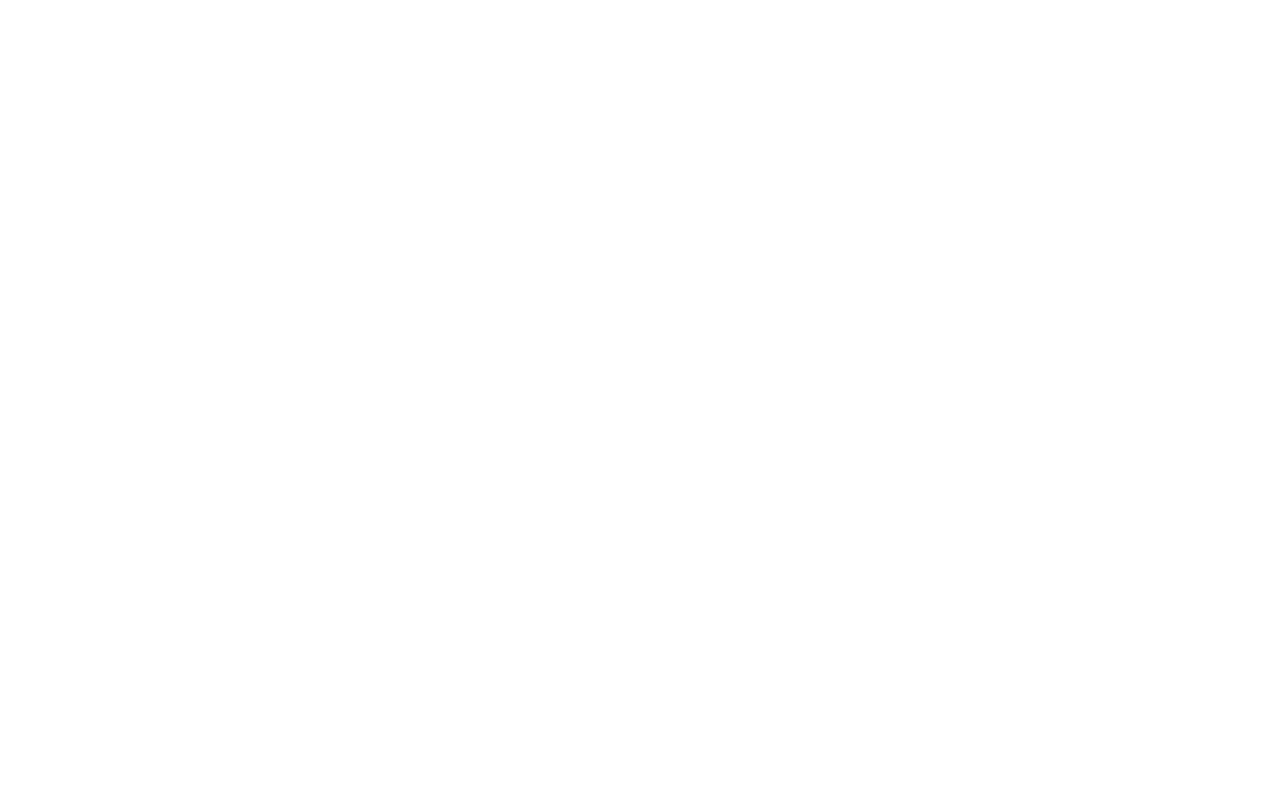
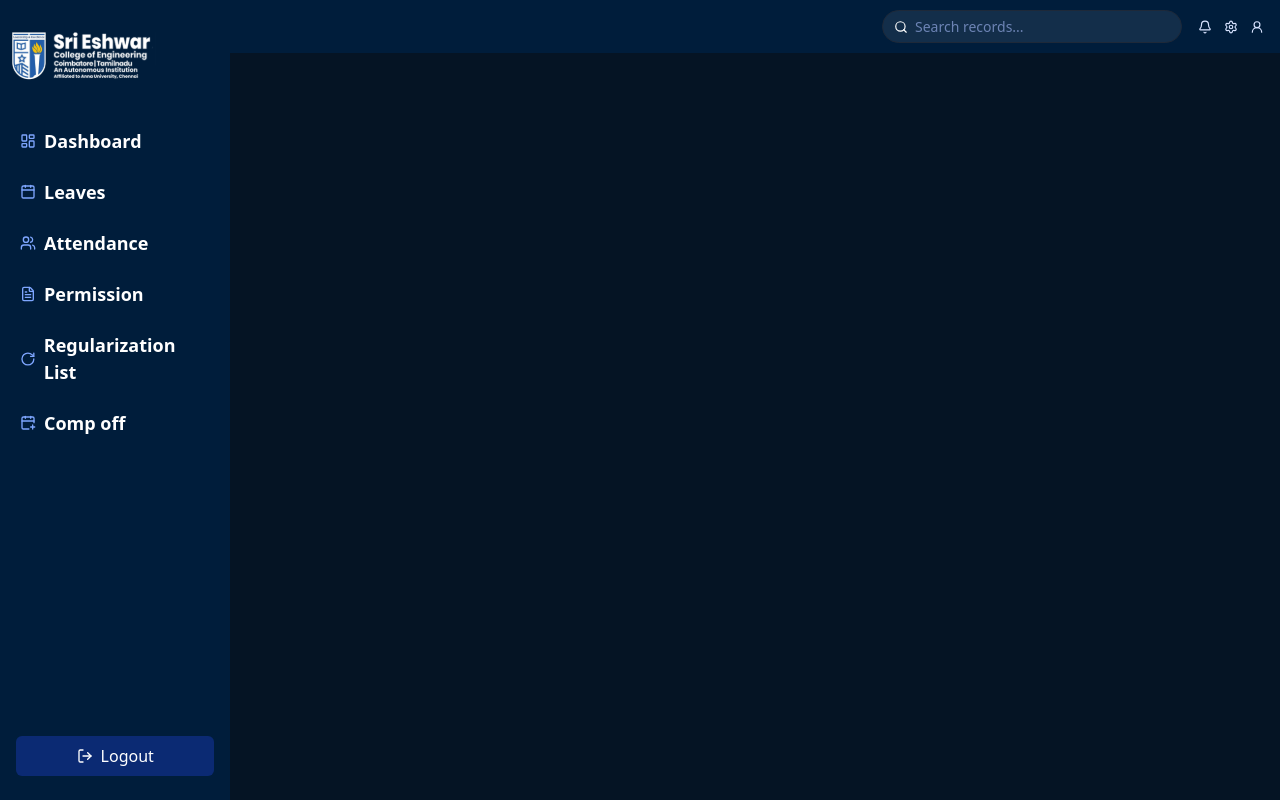
Before and after one commit to DevByNishanth/HRMS-client-2.0, a React (Vite) app: page /dashboard-admin/attendance in a window 1280 px wide. Before the commit this address had no page. Built offline with nearby package versions, Linux system fonts and the light colour scheme; sample sign-in values are in the browser's storage.

Commit message:
created teh layout for the attendance management module

```diff
--- a/src/App.jsx
+++ b/src/App.jsx
@@ -17,6 +17,7 @@ import LeaveTypeManagement from "./pages/Dashboards/AdminDashboard/LeaveType/Lea
 import LeaveBalanceManagement from './pages/Dashboards/AdminDashboard/LeaveBalance/LeaveBalanceManagement'
 import ProtectedRoute from "./components/ProtectedRoute";
 import { getRoleFromToken, isTokenValid } from "./utils/tokenUtils";
+import AttendanceManagement from "./pages/Dashboards/AdminDashboard/Attendance/AttendanceManagement";
 
 function App() {
   // Role-based default route redirect
@@ -188,6 +189,14 @@ function App() {
             </ProtectedRoute>
           }
         />
+        <Route
+          path="/dashboard-admin/attendance"
+          element={
+            <ProtectedRoute>
+              <AttendanceManagement />
+            </ProtectedRoute>
+          }
+        />
       </Routes>
     </>
   )
--- a/src/components/Siedbar.jsx
+++ b/src/components/Siedbar.jsx
@@ -1,7 +1,7 @@
 // Sidebar.jsx
 import logo from '../assets/logo.svg'
 import { Link, useLocation, useNavigate } from "react-router-dom";
-import { LayoutDashboard, Calendar, Users, FileText, RotateCw, Users2, CalendarPlus, LogOut, CalendarSync, CalendarX2, CalendarPlus2, Hourglass} from "lucide-react";
+import { LayoutDashboard, Calendar, Users, FileText, RotateCw, Users2, CalendarPlus, LogOut, CalendarSync, CalendarX2, CalendarPlus2, Hourglass,FingerprintPattern} from "lucide-react";
 import { getRoleFromToken, logout } from '../utils/tokenUtils';
 
 const Sidebar = () => {
@@ -36,6 +36,7 @@ const Sidebar = () => {
         { label: 'Holiday Management', icon: CalendarX2, path: '/dashboard-admin/holidays' },
         { label: 'Leave Type Management', icon: CalendarPlus2, path: '/dashboard-admin/leavetype' },
         { label: 'Leave Balance', icon: Hourglass, path: '/dashboard-admin/leavebalance' },
+        { label: 'Attendance', icon: FingerprintPattern, path: '/dashboard-admin/attendance' },
     ];
 
     // Navigation items for Principal
--- /dev/null
+++ b/src/pages/Dashboards/AdminDashboard/Attendance/AttendanceManagement.jsx
@@ -0,0 +1,14 @@
+import React from 'react'
+import Sidebar from '../../../../components/Siedbar'
+import CommonHeader from '../../../../components/CommonHeader'
+
+export default function AttendanceManagement() {
+    return (
+        <div className='flex h-screen overflow-hidden bg-[#051424]'>
+        <Sidebar/>
+        <div className="flex min-w-0 flex-1 flex-col">
+            <CommonHeader />
+        </div>
+        </div>
+    )
+}
```
